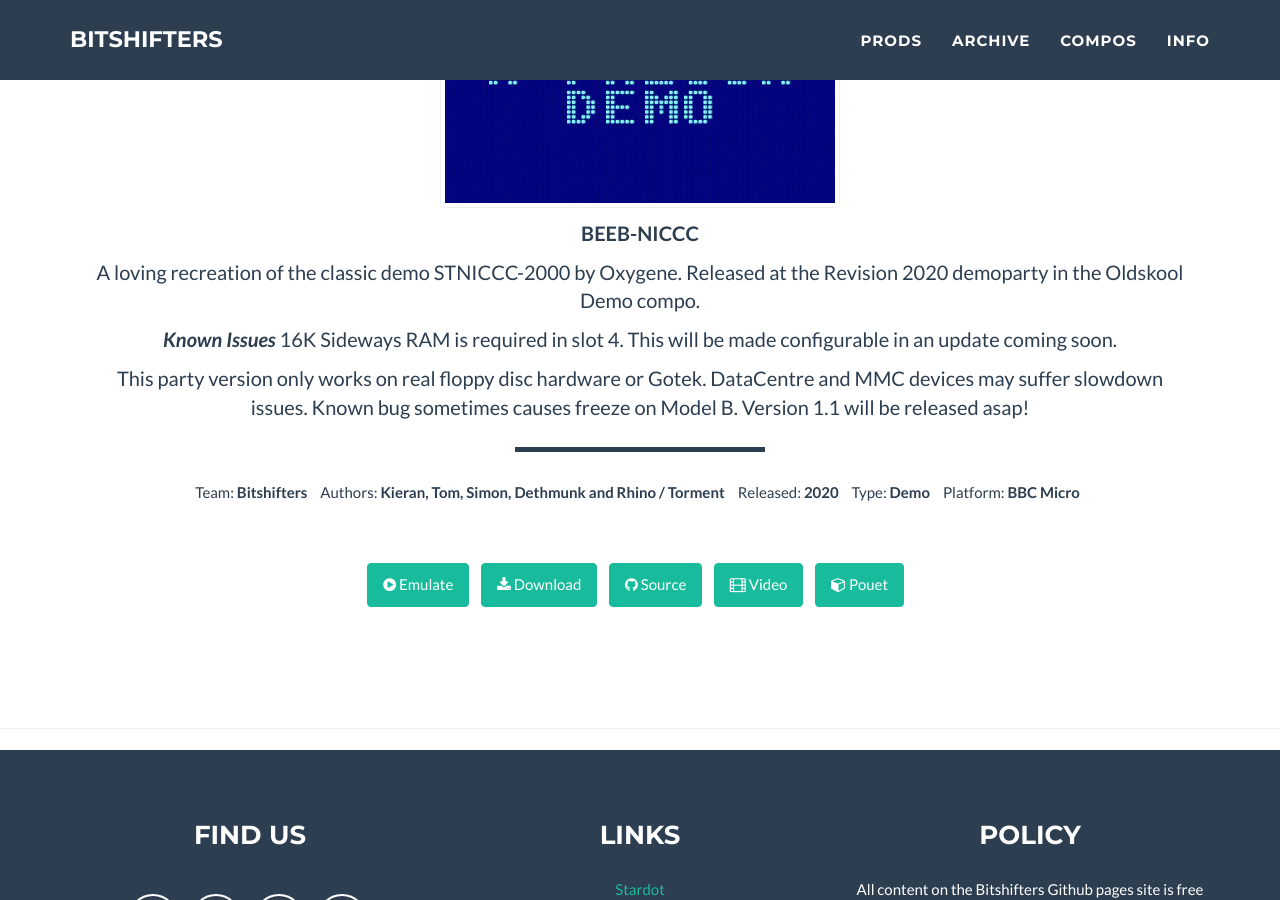
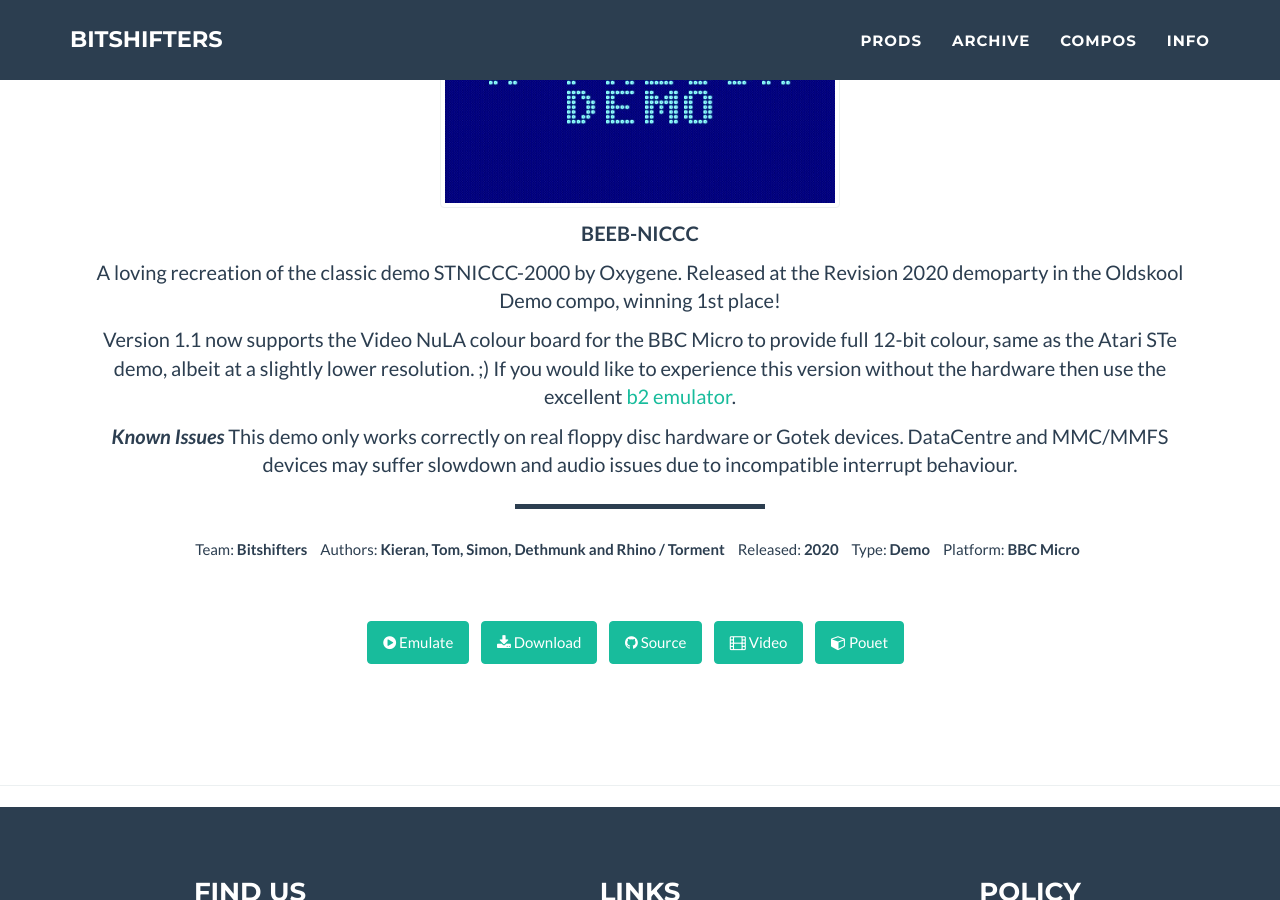
Before and after one commit to bitshifters/bitshifters.github.io, a Jekyll site: the page built from _posts/prods/2020-04-11-bs-beeb-niccc.md, in a window 1280 px wide and 900 px high, scrolled down 725 px. Built offline with Jekyll 4.4.1, drawn with Linux system fonts in a browser that asks for light colours.

Commit message:
Update beeb-niccc to v1.1

```diff
--- a/_posts/prods/2020-04-11-bs-beeb-niccc.md
+++ b/_posts/prods/2020-04-11-bs-beeb-niccc.md
@@ -21,9 +21,9 @@
 
 **BEEB-NICCC**
 
-A loving recreation of the classic demo STNICCC-2000 by Oxygene. Released at the Revision 2020 demoparty in the Oldskool Demo compo.
+A loving recreation of the classic demo STNICCC-2000 by Oxygene. Released at the Revision 2020 demoparty in the Oldskool Demo compo, winning 1st place!
+
+Version 1.1 now supports the Video NuLA colour board for the BBC Micro to provide full 12-bit colour, same as the Atari STe demo, albeit at a slightly lower resolution. ;) If you would like to experience this version without the hardware then use the excellent [b2 emulator](https://github.com/tom-seddon/b2).
 
 ***Known Issues***
-16K Sideways RAM is required in slot 4. This will be made configurable in an update coming soon.
-
-This party version only works on real floppy disc hardware or Gotek. DataCentre and MMC devices may suffer slowdown issues. Known bug sometimes causes freeze on Model B. Version 1.1 will be released asap!
+This demo only works correctly on real floppy disc hardware or Gotek devices. DataCentre and MMC/MMFS devices may suffer slowdown and audio issues due to incompatible interrupt behaviour.
```
Also changed, not shown: 1 other file.
